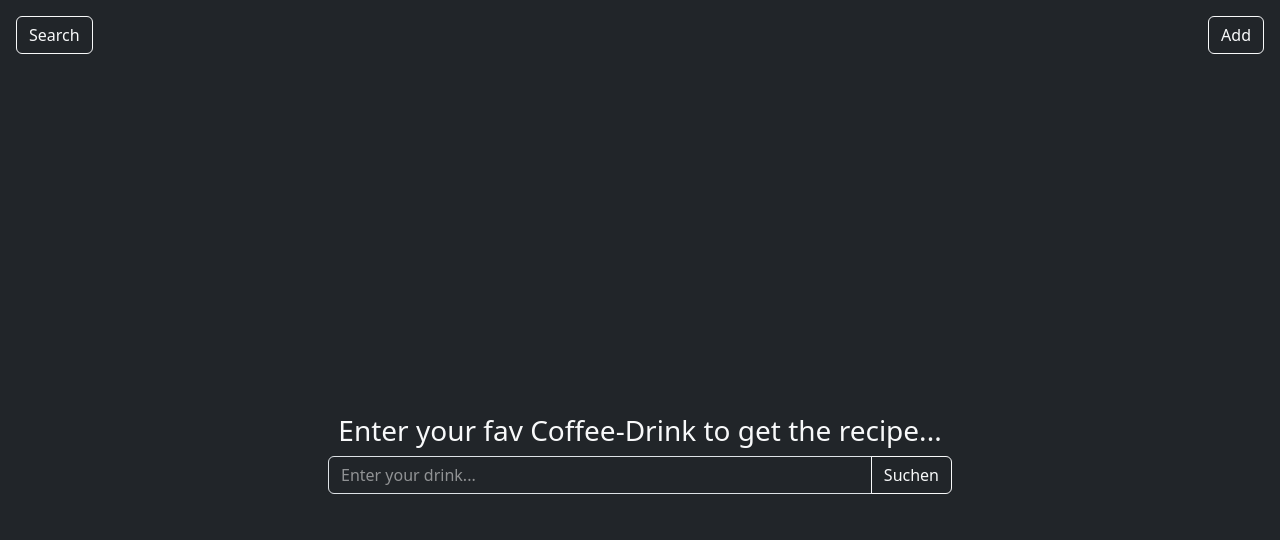
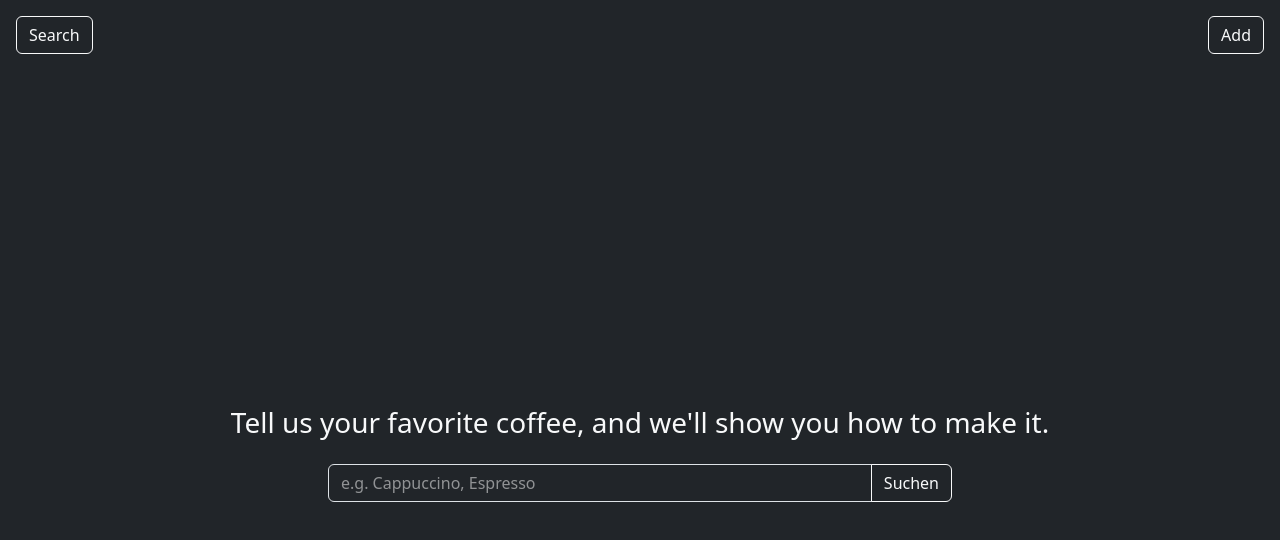
Before and after one commit to mathisneunzig/DHBW-Mannheim-WI2024SEA-Microkernel, a React (Vite) app: page /coffee in a window 1280 px wide. Shown: the top 540 px of the page. Built offline with nearby package versions, Linux system fonts and the light colour scheme.

Commit message:
some styling to finish it up

```diff
--- a/src/plugins/till_consumer/Components/AddDrinkForm.tsx
+++ b/src/plugins/till_consumer/Components/AddDrinkForm.tsx
@@ -21,16 +21,16 @@ export const AddDrinkForm = ({ ctx }: { ctx: PluginCtx }) => {
       </h3>
       <div className="mb-3 w-50 mx-auto">
         <Form onSubmit={handleSubmit}>
-          <Form.Group>
+          <Form.Group className="d-flex flex-column align-items-center">
             <Form.Control
               name="name"
               value={name}
               onChange={(e) => {
                 setName(e.target.value);
               }}
-              className="m-1 bg-dark text-light customph"
+              className="m-2 bg-dark text-light customph w-70"
               type="text"
-              placeholder="enter drink name..."
+              placeholder="Name of the new coffee specialty"
             ></Form.Control>
             <Form.Control
               name="link"
@@ -38,13 +38,13 @@ export const AddDrinkForm = ({ ctx }: { ctx: PluginCtx }) => {
               onChange={(e) => {
                 setLink(e.target.value);
               }}
-              className="m-1 bg-dark text-light customph"
+              className="m-2 bg-dark text-light customph w-70"
               type="text"
-              placeholder="enter link to recipe..."
+              placeholder="Paste the recipe link here"
             ></Form.Control>
             <Button
               onClick={handleSubmit}
-              className="btn btn-dark btn-outline-light m-1"
+              className="btn btn-dark btn-outline-light m-2 w-50"
             >
               Submit
             </Button>
--- a/src/plugins/till_consumer/Components/SearchDrinkForm.tsx
+++ b/src/plugins/till_consumer/Components/SearchDrinkForm.tsx
@@ -1,6 +1,7 @@
 import React, { useState } from "react";
 import type { PluginCtx } from "../../../app/pluginRuntime";
 import "bootstrap/dist/css/bootstrap.min.css";
+import { Placeholder } from "react-bootstrap";
 
 export const SearchDrinkForm: React.FC<{ ctx: PluginCtx }> = ({ ctx }) => {
   const current = ctx.read.entity("coffee") as { name: string; link: string }[];
@@ -21,21 +22,17 @@ export const SearchDrinkForm: React.FC<{ ctx: PluginCtx }> = ({ ctx }) => {
 
   return (
     <div className="d-flex flex-column justify-content-center align-items-center bg-dark text-light p-3 vh-100">
-      <h3>
-        Enter your fav Coffee-Drink to get the recipe...{" "}
-        <span className="badge text-bg-secondary"></span>
-      </h3>
+      <h3>Tell us your favorite coffee, and we'll show you how to make it.</h3>
+      <Placeholder></Placeholder>
       <div className="input-group mb-3 w-50 mx-auto">
         <input
           type="text"
           className="form-control bg-dark text-light customph"
-          aria-label="Coffee Drink"
-          aria-describedby="button-addon2"
           onChange={(e) => {
             setInput(e.target.value);
             setSearched(false);
           }}
-          placeholder="Enter your drink..."
+          placeholder="e.g. Cappuccino, Espresso"
         />
         <button
           onClick={handleSearch}
```
